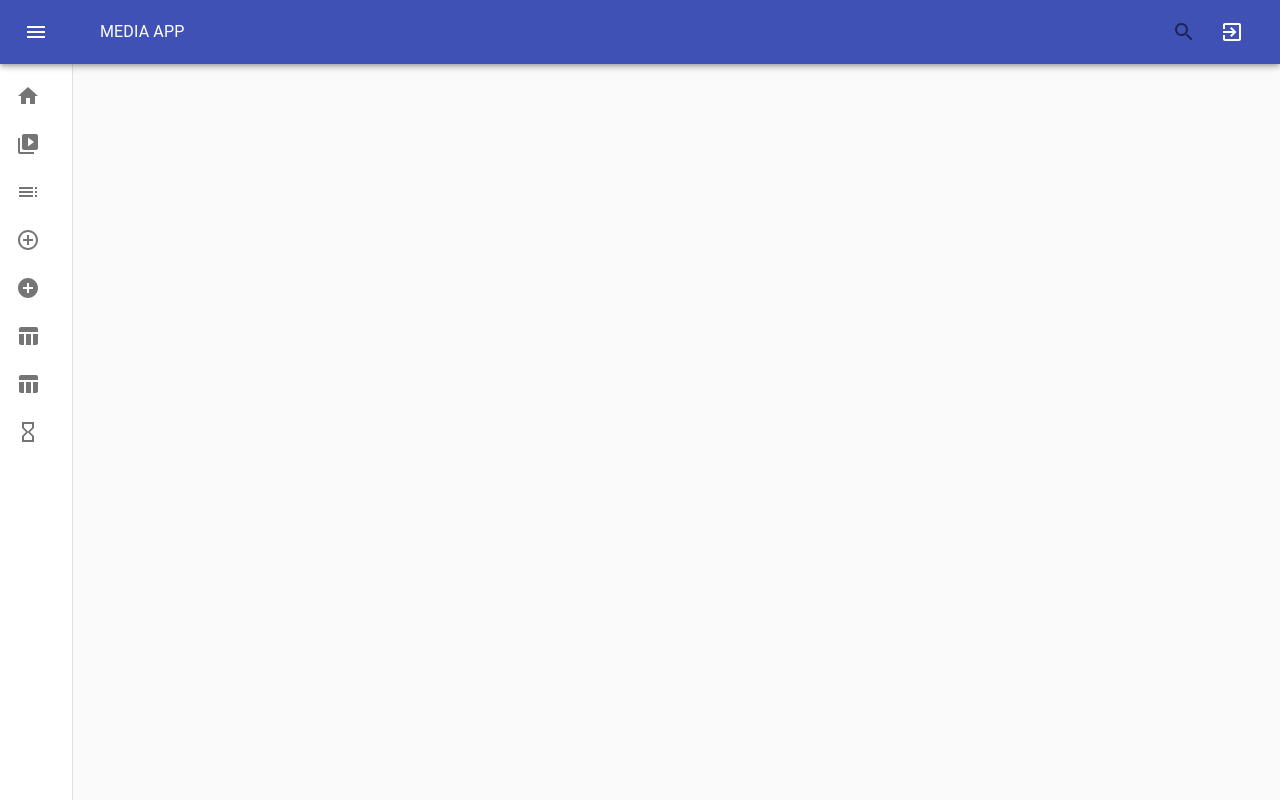
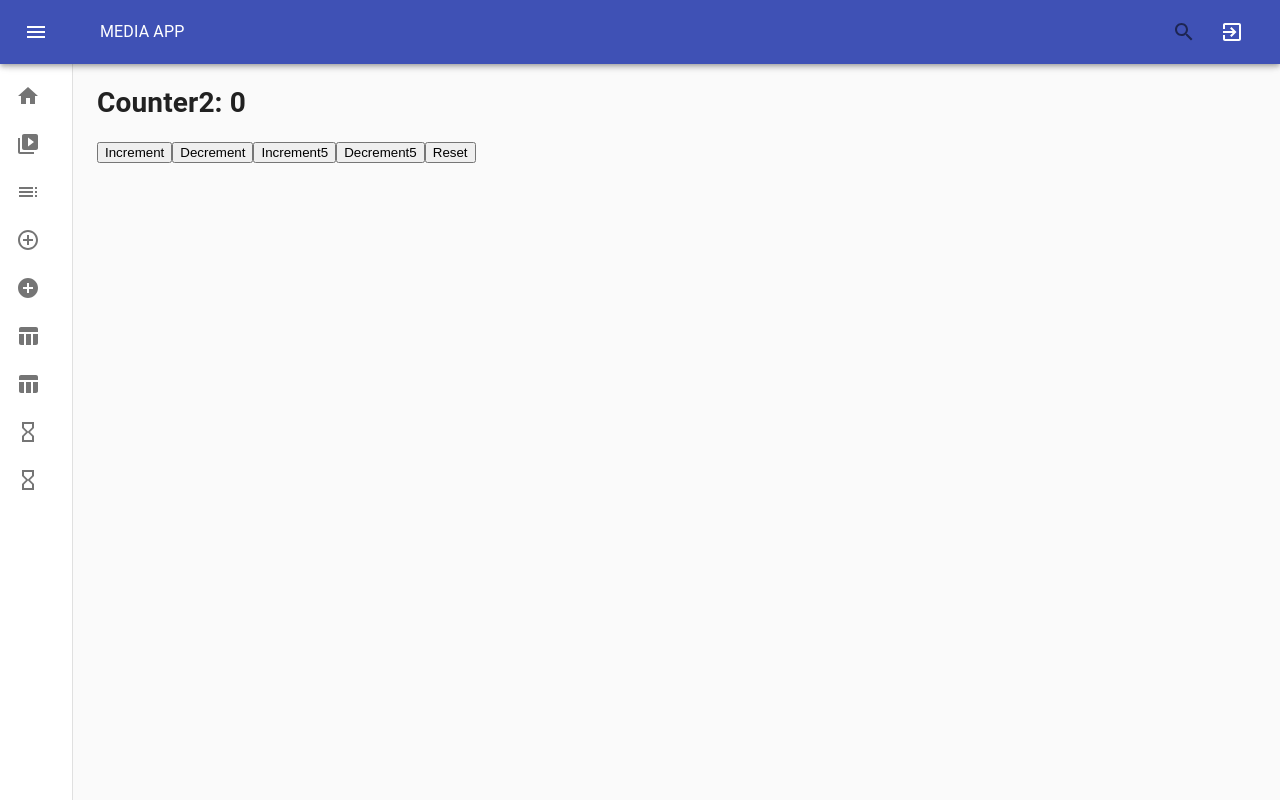
Before and after one commit to CalebHolt-15/dict-todo-app, a React (Create React App) app: page /counter2 in a window 1280 px wide. Before the commit this address led to /404. Built offline with nearby package versions, Linux system fonts and the light colour scheme.

Commit message:
useReducer:ActionAsObject=>additionalDataInReducer

```diff
--- a/src/App.js
+++ b/src/App.js
@@ -9,6 +9,7 @@ import ReactTable from "./pages/react-table/ReactTable"
 import TodoList from "./pages/todo-list/TodoList"
 import PaginationTable from "./pages/react-table/PaginationTable"
 import Counter from "./pages/hooks-implement/counter/Counter"
+import Counter2 from "./pages/hooks-implement/counter/Counter2"
 
 export const App = () => {
   const classes = useStyles()
@@ -28,6 +29,7 @@ export const App = () => {
             <Route path="/todolist" component={TodoList} />
             <Route path="/display-data" component={DisplayData} />
             <Route path="/counter" component={Counter} />
+            <Route path="/counter2" component={Counter2} />
 
             <Redirect to="/404" />
           </Switch>
--- a/src/components/Navbar/SideBar.js
+++ b/src/components/Navbar/SideBar.js
@@ -57,6 +57,11 @@ const SideBar = ({ opened, toggleDrawer, history, window }) => {
       path: "/counter",
       icon: <HourglassEmptyIcon />,
       name: "Counter"
+    },
+    {
+      path: "/counter2",
+      icon: <HourglassEmptyIcon />,
+      name: "Counter2"
     }
   ]
 
--- /dev/null
+++ b/src/pages/hooks-implement/counter/Counter2.js
@@ -0,0 +1,64 @@
+import React, { useReducer } from "react"
+import { Container } from "@material-ui/core"
+import * as actionTypes from "./types"
+
+const Counter2 = () => {
+  const initialState = {
+    firstCounter: 0
+  }
+
+  const reducer = (currentState, action) => {
+    console.log("currentState:", currentState)
+    console.log("action:", action)
+
+    switch (action.type) {
+      case actionTypes.INCREMENT:
+        return { firstCounter: currentState.firstCounter + action.value } //newstate
+      case actionTypes.DECREMENT:
+        return { firstCounter: currentState.firstCounter - action.value } //newstate
+      case actionTypes.RESET:
+        return initialState //newstate
+      default:
+        return currentState
+    }
+  }
+
+  const [state, dispatch] = useReducer(reducer, initialState)
+
+  console.log("//state:", state)
+  return (
+    <Container>
+      <div>
+        <div>
+          <h1>Counter2: {state.firstCounter}</h1>
+        </div>
+        <button
+          onClick={() => dispatch({ type: actionTypes.INCREMENT, value: 1 })}
+        >
+          Increment
+        </button>
+        <button
+          onClick={() => dispatch({ type: actionTypes.DECREMENT, value: 1 })}
+        >
+          Decrement
+        </button>
+
+        <button
+          onClick={() => dispatch({ type: actionTypes.INCREMENT, value: 5 })}
+        >
+          Increment5
+        </button>
+        <button
+          onClick={() => dispatch({ type: actionTypes.DECREMENT, value: 5 })}
+        >
+          Decrement5
+        </button>
+        <button onClick={() => dispatch({ type: actionTypes.RESET })}>
+          Reset
+        </button>
+      </div>
+    </Container>
+  )
+}
+
+export default Counter2
```
